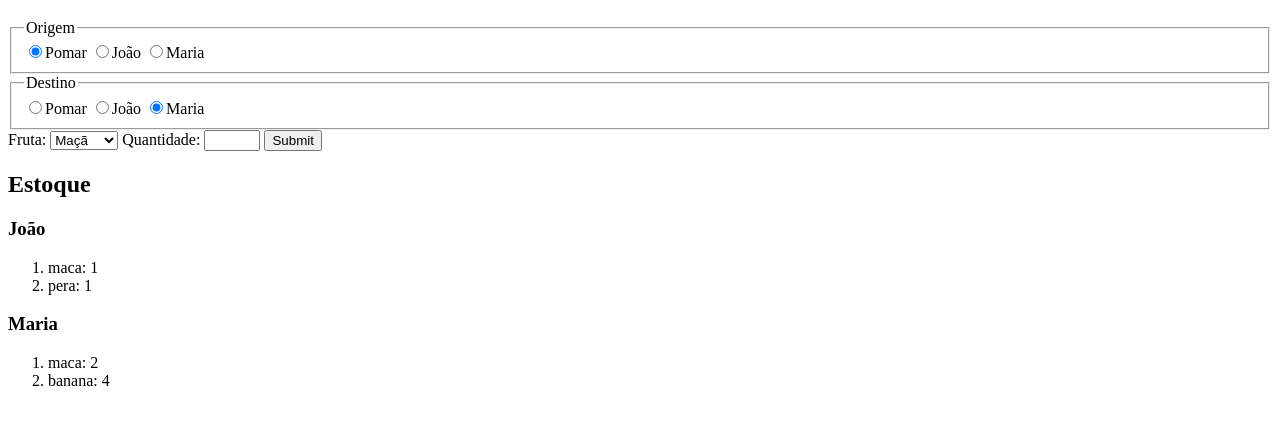
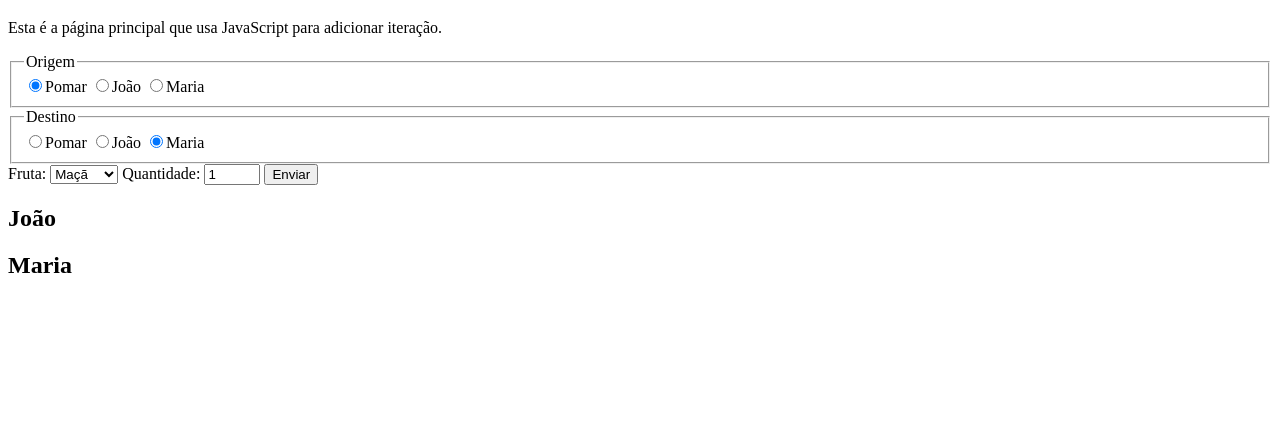
Before and after one commit to ufjf-dcc202/ufjf-dcc202-2023-3-a-atv12-C9BrenoFR, a website with bundled scripts: page index.html in a window 1280 px wide. Shown: the part 61-486 px from the top of the page. Built offline with nearby package versions, Linux system fonts and the light colour scheme.

Commit message:
Atualiza o html

```diff
--- a/index.html
+++ b/index.html
@@ -9,6 +9,7 @@
 <body>
     <main>
     <h1>DCC202 - Atividade 12: Breno</h1>
+    <p>Esta é a página principal que usa JavaScript para adicionar iteração.</p>
     <section>
         <form name="entrada" >
             <fieldset>
@@ -32,16 +33,15 @@
                 <option value="uva">Uva</option>
             </select>
             <label for="iqtd">Quantidade:</label>
-            <input id="iqtd" type="number" name="quantidade" min="0" max="12" step="1" />
-            <input type="submit">
+            <input id="iqtd" type="number" name="quantidade" min="0" max="12" step="1" value="1" />
+            <button type="submit" >Enviar</button>
         </form>
     </section>
-    <section>
-        <h2>Estoque</h2>
-        <h3>João</h3>
-        <ol id="olJoao" ></ol>
-        <h3>Maria</h3>
-        <ol id="olMaria" ></ol>
+    <section id="saida">
+        <h2>João</h2>
+        <ol id="joao" ></ol>
+        <h2>Maria</h2>
+        <ol id="maria" ></ol>
     </section>
 </main>
 </body>
```
